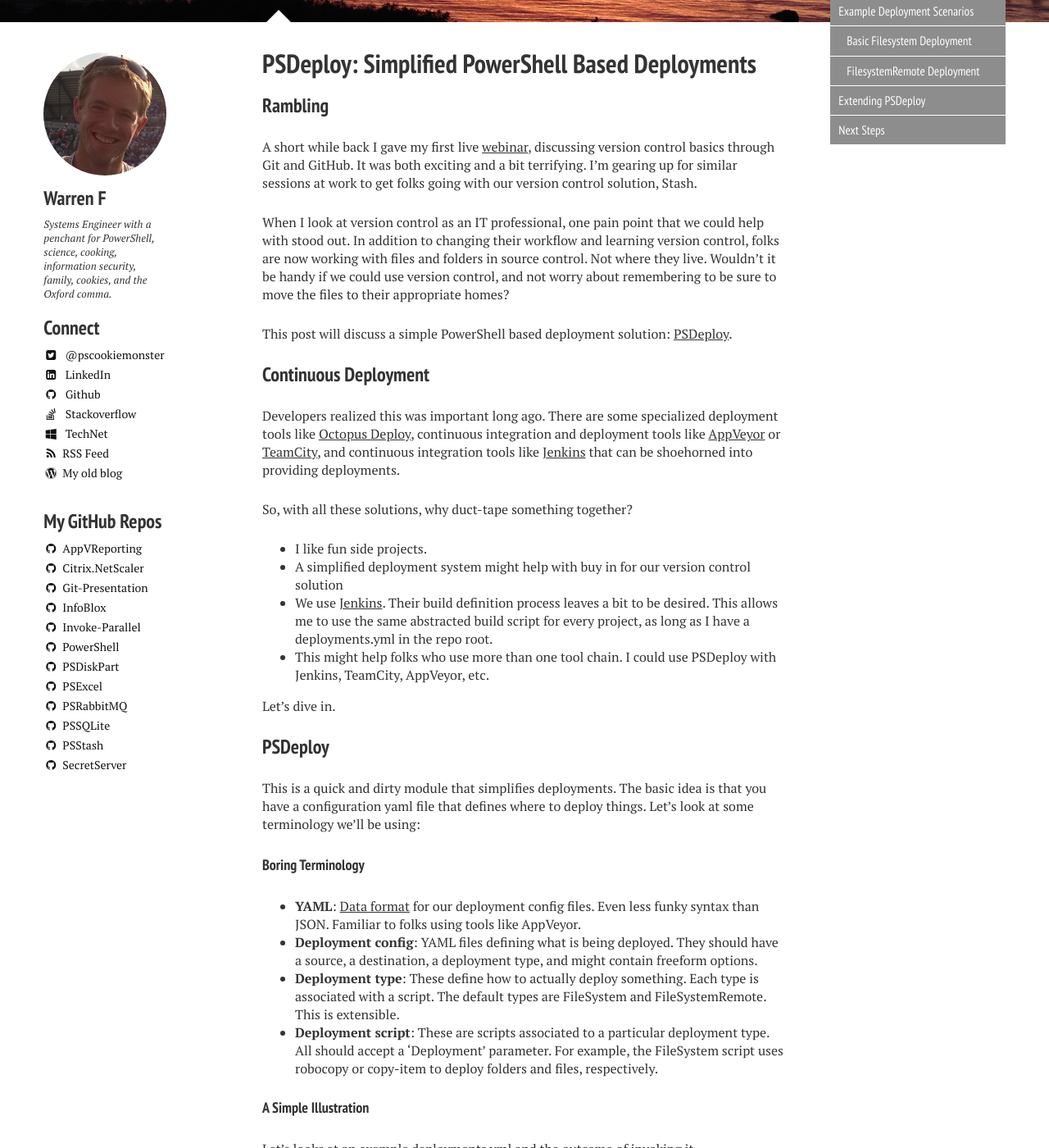
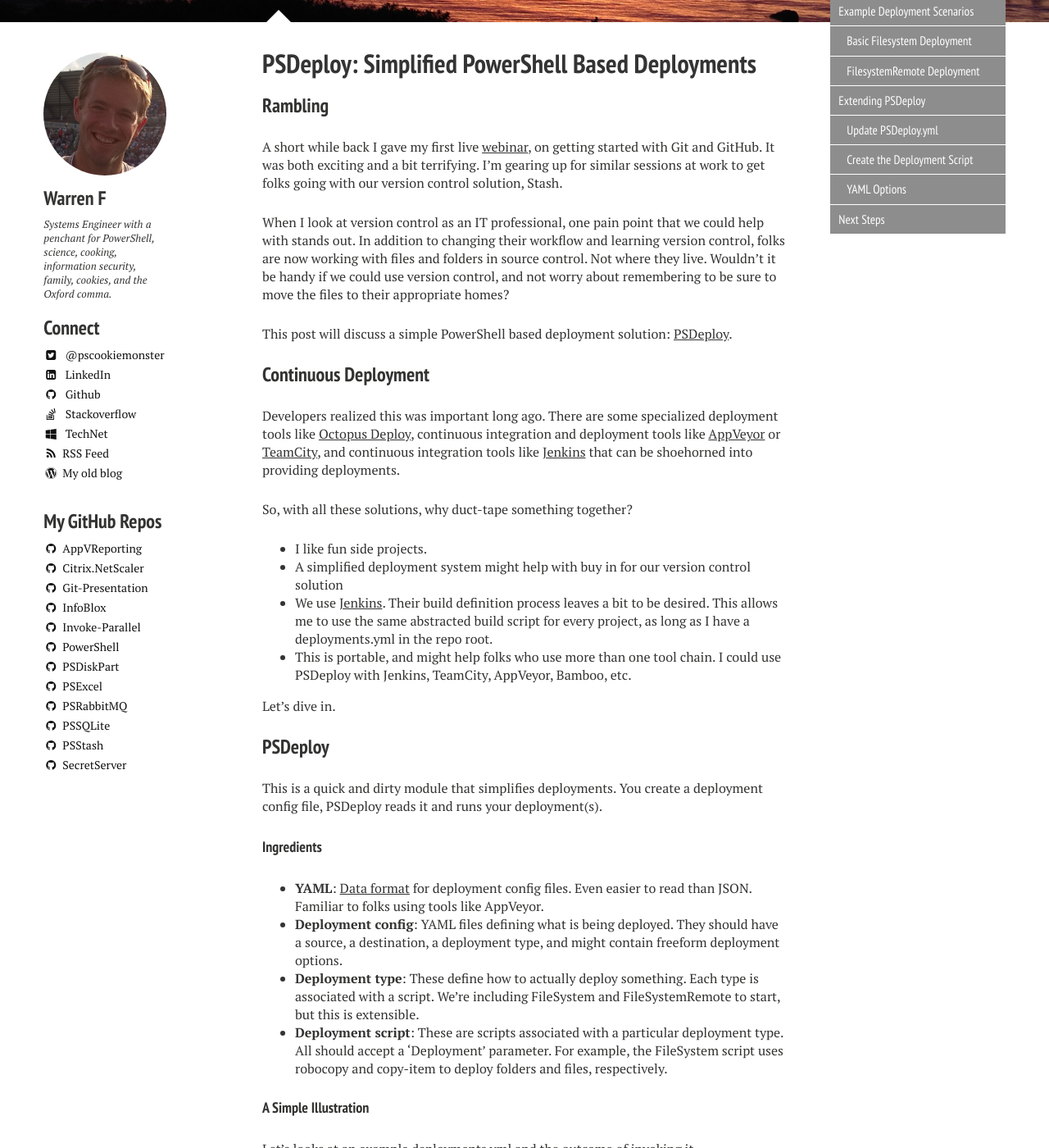
Before and after one commit to RamblingCookieMonster/RamblingCookieMonster.github.io, a Jekyll site: the page built from _posts/2015-08-15-PSDeploy.md, in a window 1280 px wide and 1400 px high, scrolled down 334 px. Shown: the whole window at 82% size. Built offline with Jekyll 4.4.1, drawn with Linux system fonts in a browser that asks for light colours; nearby versions of some CDN libraries; comment, search, counter and statistics services are not loaded; some of the changed text lies outside the part shown.

Commit message:
bunch of edits

```diff
--- a/_posts/2015-08-15-PSDeploy.md
+++ b/_posts/2015-08-15-PSDeploy.md
@@ -14,9 +14,9 @@
 
 ### Rambling
 
-A short while back I gave my first live [webinar](https://github.com/RamblingCookieMonster/Git-Presentation), discussing version control basics through Git and GitHub. It was both exciting and a bit terrifying. I'm gearing up for similar sessions at work to get folks going with our version control solution, Stash.
+A short while back I gave my first live [webinar](https://github.com/RamblingCookieMonster/Git-Presentation), on getting started with Git and GitHub. It was both exciting and a bit terrifying. I'm gearing up for similar sessions at work to get folks going with our version control solution, Stash.
 
-When I look at version control as an IT professional, one pain point that we could help with stood out. In addition to changing their workflow and learning version control, folks are now working with files and folders in source control. Not where they live. Wouldn't it be handy if we could use version control, and not worry about remembering to be sure to move the files to their appropriate homes?
+When I look at version control as an IT professional, one pain point that we could help with stands out. In addition to changing their workflow and learning version control, folks are now working with files and folders in source control. Not where they live. Wouldn't it be handy if we could use version control, and not worry about remembering to be sure to move the files to their appropriate homes?
 
 This post will discuss a simple PowerShell based deployment solution: [PSDeploy](https://github.com/RamblingCookieMonster/PSDeploy).
 
@@ -29,20 +29,20 @@
 * I like fun side projects.
 * A simplified deployment system might help with buy in for our version control solution
 * We use [Jenkins](https://www.hodgkins.net.au/powershell/automating-with-jenkins-and-powershell-on-windows-part-1/). Their build definition process leaves a bit to be desired. This allows me to use the same abstracted build script for every project, as long as I have a deployments.yml in the repo root.
-* This might help folks who use more than one tool chain. I could use PSDeploy with Jenkins, TeamCity, AppVeyor, etc.
+* This is portable, and might help folks who use more than one tool chain. I could use PSDeploy with Jenkins, TeamCity, AppVeyor, Bamboo, etc.
 
 Let's dive in.
 
 ### PSDeploy
 
-This is a quick and dirty module that simplifies deployments. The basic idea is that you have a configuration yaml file that defines where to deploy things. Let's look at some terminology we'll be using:
+This is a quick and dirty module that simplifies deployments. You create a deployment config file, PSDeploy reads it and runs your deployment(s).
 
-#### Boring Terminology
+#### Ingredients
 
-* **YAML**: [Data format](https://en.wikipedia.org/wiki/YAML) for our deployment config files. Even less funky syntax than JSON. Familiar to folks using tools like AppVeyor.
-* **Deployment config**: YAML files defining what is being deployed. They should have a source, a destination, a deployment type, and might contain freeform options.
-* **Deployment type**: These define how to actually deploy something. Each type is associated with a script. The default types are FileSystem and FileSystemRemote. This is extensible.
-* **Deployment script**: These are scripts associated to a particular deployment type. All should accept a 'Deployment' parameter. For example, the FileSystem script uses robocopy or copy-item to deploy folders and files, respectively.
+* **YAML**: [Data format](https://en.wikipedia.org/wiki/YAML) for deployment config files. Even easier to read than JSON. Familiar to folks using tools like AppVeyor.
+* **Deployment config**: YAML files defining what is being deployed. They should have a source, a destination, a deployment type, and might contain freeform deployment options.
+* **Deployment type**: These define how to actually deploy something. Each type is associated with a script. We're including FileSystem and FileSystemRemote to start, but this is extensible.
+* **Deployment script**: These are scripts associated with a particular deployment type. All should accept a 'Deployment' parameter. For example, the FileSystem script uses robocopy and copy-item to deploy folders and files, respectively.
 
 #### A Simple Illustration
 
@@ -92,8 +92,6 @@
 
 That's pretty much it! Instead of defining all this code in my continuous deployment system, I just run Invoke-PSDeployment.
 
-Let's take a look at how you can get started using this module.
-
 #### Getting Started
 
 First off, download and explore the module:
@@ -107,7 +105,7 @@
 * **Get-PSDeploymentScript**: Show available deployment types and associated scripts
 * **Invoke-PSDeployment**: Run a deployment
 
-Let's look at a few deployment scenarios.
+Let's put this to work in a few real world scenarios.
 
 ### Example Deployment Scenarios
 
@@ -157,18 +155,25 @@
 
 That's about it! Maybe SomeSessionConfig is a delegated endpoint, which works around the double hop issue. I could also configure a [CredSSP](http://www.powershellmagazine.com/2014/03/06/accidental-sabotage-beware-of-credssp/) endpoint, but that might draw the wrath of the security community. Tip: Do consider the risks of CredSSP, but if you still have admins using RDP, you're already using CredSSP, and you have bigger problems to worry about : )
 
-We just walked through two example deployment types. What if you want other deployment options?
+We just walked through two example deployment types. What if you want more deployment options?
 
 ### Extending PSDeploy
 
-I'm probably getting ahead of myself, but I tried to make this somewhat extensible. Follow these steps to add a new deployment type:
+I'm probably getting ahead of myself, but I tried to make PSDeploy somewhat extensible. Follow these steps to add a new deployment type:
 
-**Update PSDeploy.yml in the PSDeploy root**
+* Update PSDeploy.yml (Associates scripts to deployment types)
+* Write the deployment script
+* Consider whether and where to store options in the deployment config
 
-* The deployment name is the root node.
+#### Update PSDeploy.yml
+
+This file is stored in the root of the module, although you can move it to a central spot. It stores the associations of deployment types to deployment scripts.
+
+* The deployment type is the root node.
 * The script node defines what script to run for these deployment types
-* The description is... not really used. But feel free to write one!
-* For example, I might add support for SCP:
+* The description is exposed when running Get-PSDeploymentType
+
+For example, I might add support for SCP deployments:
 
 {% highlight yaml %}
 SCP:
@@ -176,32 +181,46 @@
   Description: Deploys artifacts using SCP. Requires Posh-SSH
 {% endhighlight %}
 
-**Create the associated script in PSDeploy\PSDeployScripts**
+#### Create the Deployment Script
 
-* For example, I would create C:\Path\To\PSDeploy\PSDeployScripts\SCP.ps1
-* In your deployment script (e.g. SCP.ps1), include a 'Deployment' parameter
-  * See [FilesystemRemote.ps1](https://github.com/RamblingCookieMonster/PSDeploy/blob/master/PSDeploy/PSDeployScripts/FilesystemRemote.ps1) for an example
+These are stored in the PSDeploy folder under PSDeployScripts, although you can point to other paths in PSDeploy.yml
+
+* Following the SCP example, our deployment script might be C:\Path\To\PSDeploy\PSDeployScripts\SCP.ps1
+* In your deployment script (SCP.ps1), include a 'Deployment' parameter
+  * See [FilesystemRemote.ps1](https://github.com/RamblingCookieMonster/PSDeploy/blob/master/PSDeploy/PSDeployScripts/FilesystemRemote.ps1) for a full implementation example
 * Include comment based help to explain the deployment and any extra parameters you accept. This is a good spot to describe YAML specifications, if you use them.
 
-Here's how I implement this in the filesystem deployment scripts:
+Here's how I implement the deployment parameter in the filesystem deployment scripts:
 
 {% gist f5cdb592f2bae3039960 %}
 
-**Update yaml schema as needed**
+#### YAML Options
 
-* Get-PSDeployment converts the YAML and processes it into a number of 'Deployment' objects that are passed to your script.
-* If you need other data included, you can extend the YML
+If you want to include options in a deployment config file, similar to the mirror option we use in Filesystem deployments, just include them in the deployments.yml.
+
+* Get-PSDeployment converts the deployment config YAML and processes it into a number of 'deployment' objects that are passed to your script.
+* No special steps are needed for the deployment config, just add nodes as needed.
   * We extract the YAML Options node with Get-PSDeployment, and process it into a DeploymentOptions property on the Deployment object
   * If you need even more flexibility, we store the raw converted YAML in the Raw property returned from Get-PSDeployment
 
-Here's an example referencing the 'Mirror' deployment option:
+Here's an example extended deployments.yml with a hostname and port option:
 
-{% highlight powershell %}
-if($Map.DeploymentOptions.mirror -eq 'True')
-{
-    $Arguments += "/PURGE"
-}
+{% highlight yaml %}
+SomeExtendedDeployment:
+  Author: 'wframe'
+  Source:
+    - 'SomeSourceFolder'
+  Destination:
+    - '/Some/Target/Path'
+  DeploymentType: SCP
+  Options:
+    Hostname: Server1
+    Port: 22
 {% endhighlight %}
+
+We can explore this with Get-PSDeployment to see what we would work with in out deployment script:
+
+![DeploymentOptions](/images/psdeploy/deploymentyml.png)
 
 ### Next Steps
 
```
Also changed, not shown: other parts of _posts/2015-08-15-PSDeploy.md (+6 -6 lines), images/psdeploy/deploymentyml.png (added).
